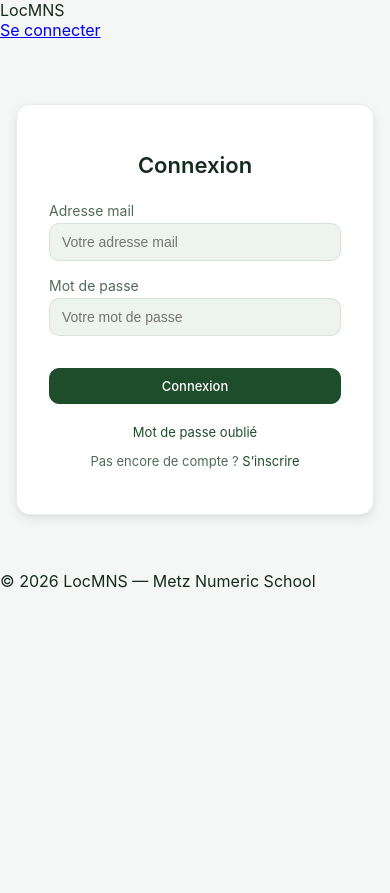
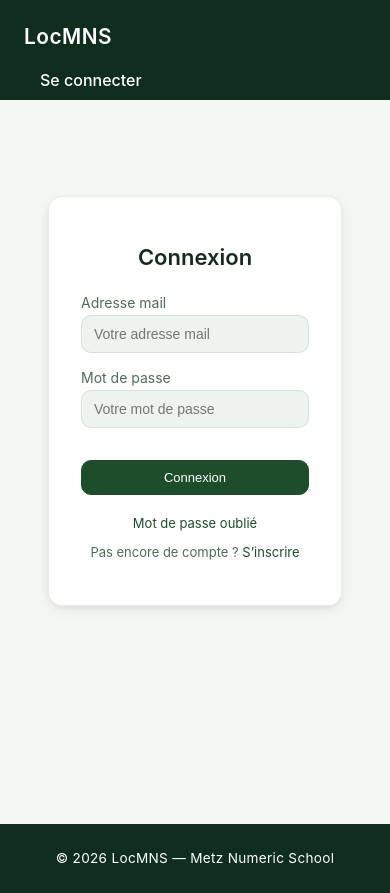
Before and after one commit to Xiapuna/LocMNS-Front, an Angular app in the folder LocMNS-Front/: page /login in a window 390 px wide. Before the commit the page ends 844 px from the top, so only its background shows below. Built offline with nearby package versions, Linux system fonts and the light colour scheme.

Commit message:
FEAT (front) : update global styles and layout structure

```diff
--- a/LocMNS-Front/src/app/app.html
+++ b/LocMNS-Front/src/app/app.html
@@ -1,6 +1,6 @@
 <header class="main-header">
   <div class="header-left">
-    <div class="logo" routerLink="/user-dashboard">LocMNS</div>
+    <h1 class="logo" routerLink="/home">LocMNS</h1>
   </div>
 
   <nav class="header-nav">
--- a/LocMNS-Front/src/styles.css
+++ b/LocMNS-Front/src/styles.css
@@ -54,12 +54,71 @@
 *::after {
   box-sizing: border-box;
 }
+
 body {
   font-family: var(--font-sans);
   background-color: var(--color-bg);
   color: var(--color-text);
   margin: 0;
   -webkit-font-smoothing: antialiased;
+}
+
+.main-header {
+  display: flex;
+  justify-content: space-between;
+  align-items: center;
+  background-color: #0f2e1d;
+  color: #fff;
+  padding: 0.6rem 1.5rem;
+  box-shadow: 0 2px 4px rgba(0, 0, 0, 0.1);
+}
+
+.logo {
+  font-size: 1.3rem;
+  font-weight: 600;
+  cursor: pointer;
+  letter-spacing: 0.5px;
+}
+
+.header-nav a,
+.logout-btn {
+  margin-left: 1rem;
+  color: #fff;
+  text-decoration: none;
+  font-weight: 500;
+  transition: opacity 0.2s ease;
+}
+
+.header-nav a:hover,
+.logout-btn:hover {
+  opacity: 0.8;
+}
+
+.logout-btn {
+  background: transparent;
+  border: 1px solid #fff;
+  border-radius: 4px;
+  padding: 0.3rem 0.8rem;
+  cursor: pointer;
+}
+
+.page-container {
+  min-height: calc(100vh - 120px);
+  background-color: #f5f7f5;
+  padding: 2rem;
+}
+
+.main-footer {
+  text-align: center;
+  padding: 0.8rem;
+  background-color: #0f2e1d;
+  color: #fff;
+  font-size: 0.85rem;
+  letter-spacing: 0.3px;
+}
+
+.active-link {
+  border-bottom: 2px solid #ffd700;
 }
 
 .page {
@@ -71,13 +130,14 @@ body {
 .page-header {
   margin-bottom: 2rem;
 }
+
 .page-header h1 {
   font-size: 22px;
   font-weight: 600;
-  color: var(--color-text);
   margin: 0 0 4px;
   letter-spacing: -0.3px;
 }
+
 .page-header p {
   font-size: 13px;
   color: var(--color-text-muted);
@@ -112,6 +172,7 @@ body {
     box-shadow var(--transition),
     border-color var(--transition);
 }
+
 .reservation-card:hover {
   box-shadow: var(--shadow-sm);
   border-color: var(--color-border-strong);
@@ -134,15 +195,16 @@ body {
   flex: 1;
   min-width: 0;
 }
+
 .reservation-title {
   font-size: 14px;
   font-weight: 500;
-  color: var(--color-text);
   margin: 0 0 5px;
   white-space: nowrap;
   overflow: hidden;
   text-overflow: ellipsis;
 }
+
 .reservation-meta {
   display: flex;
   align-items: center;
@@ -150,13 +212,13 @@ body {
   flex-wrap: wrap;
   margin-bottom: 4px;
 }
+
 .reservation-dates {
   font-size: 12px;
   color: var(--color-text-muted);
   display: flex;
   align-items: center;
   gap: 5px;
-  margin: 0;
 }
 
 .status-badge {
@@ -168,19 +230,19 @@ body {
   padding: 3px 9px;
   border-radius: var(--radius-full);
 }
+
 .status-badge::before {
   content: '';
-  display: inline-block;
   width: 5px;
   height: 5px;
   border-radius: 50%;
-  flex-shrink: 0;
 }
 
 .status-badge.validated {
   background: var(--color-validated-bg);
   color: var(--color-validated-text);
 }
+
 .status-badge.validated::before {
   background: var(--color-validated-dot);
 }
@@ -189,6 +251,7 @@ body {
   background: var(--color-ongoing-bg);
   color: var(--color-ongoing-text);
 }
+
 .status-badge.ongoing::before {
   background: var(--color-ongoing-dot);
 }
@@ -197,6 +260,7 @@ body {
   background: var(--color-returned-bg);
   color: var(--color-returned-text);
 }
+
 .status-badge.returned::before {
   background: var(--color-returned-dot);
 }
@@ -205,6 +269,7 @@ body {
   background: var(--color-req-return-bg);
   color: var(--color-req-return-text);
 }
+
 .status-badge.requested_return::before {
   background: var(--color-req-return-dot);
 }
@@ -213,6 +278,7 @@ body {
   background: var(--color-req-ext-bg);
   color: var(--color-req-ext-text);
 }
+
 .status-badge.requested_extension::before {
   background: var(--color-req-ext-dot);
 }
@@ -226,7 +292,6 @@ body {
   border-radius: var(--radius-md);
   font-size: 13px;
   font-weight: 500;
-  font-family: var(--font-sans);
   cursor: pointer;
   transition: all var(--transition);
   border: 1px solid transparent;
@@ -236,9 +301,10 @@ body {
 
 .btn.primary {
   background: var(--color-primary);
-  color: #ffffff;
+  color: #fff;
   border-color: var(--color-primary);
 }
+
 .btn.primary:hover {
   background: var(--color-primary-hover);
   border-color: var(--color-primary-hover);
@@ -249,6 +315,7 @@ body {
   color: var(--color-text);
   border-color: var(--color-border-strong);
 }
+
 .btn.secondary:hover {
   background: #ddeae1;
 }
@@ -258,6 +325,7 @@ body {
   color: var(--color-text);
   border-color: var(--color-border-strong);
 }
+
 .btn.ghost:hover {
   background: var(--color-surface-alt);
 }
@@ -267,6 +335,7 @@ body {
   grid-template-columns: 1fr 1fr;
   gap: 10px;
 }
+
 .btn-group .btn {
   width: 100%;
 }
@@ -276,6 +345,7 @@ body {
   padding: 3rem 1rem;
   color: var(--color-text-muted);
 }
+
 .empty-state p {
   font-size: 14px;
   margin: 0;
@@ -284,6 +354,7 @@ body {
 .fade-in {
   animation: fadeIn 0.3s ease both;
 }
+
 @keyframes fadeIn {
   from {
     opacity: 0;
@@ -299,7 +370,19 @@ body {
   .page {
     padding: 1.25rem 1rem 2.5rem;
   }
+
   .btn-group {
     grid-template-columns: 1fr;
   }
 }
+
+@media (max-width: 768px) {
+  .main-header {
+    flex-direction: column;
+    align-items: flex-start;
+  }
+
+  .header-nav {
+    margin-top: 0.5rem;
+  }
+}
```
